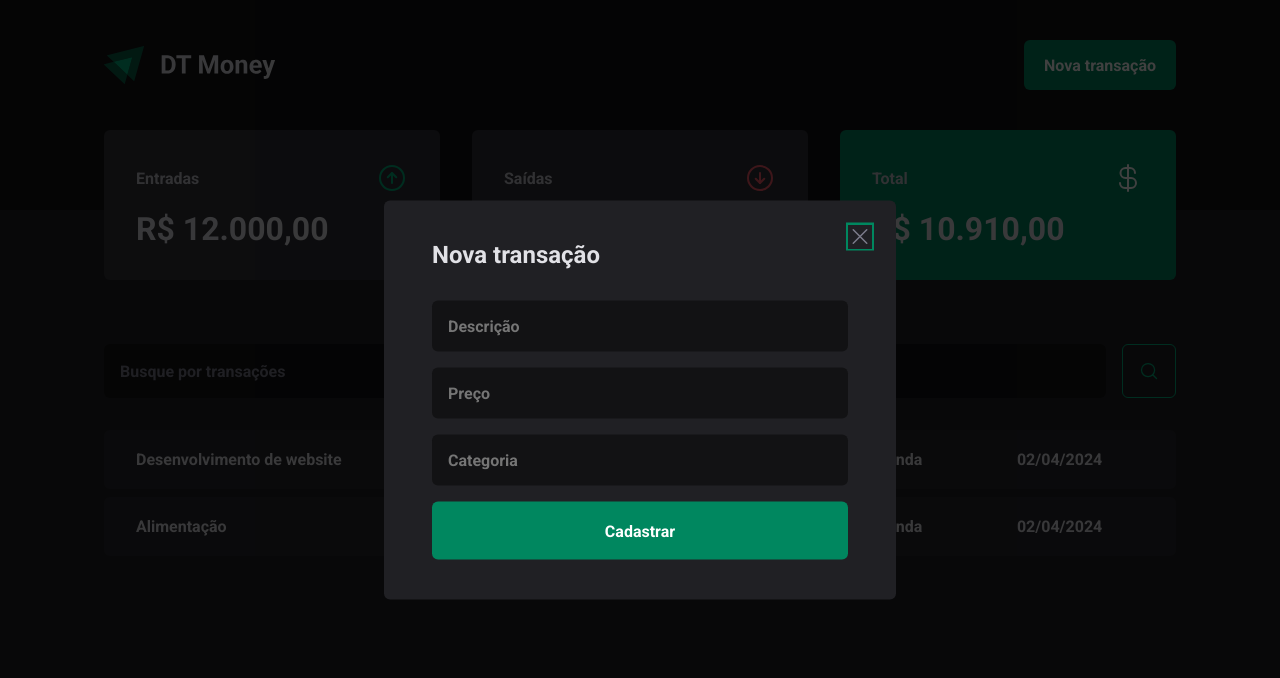
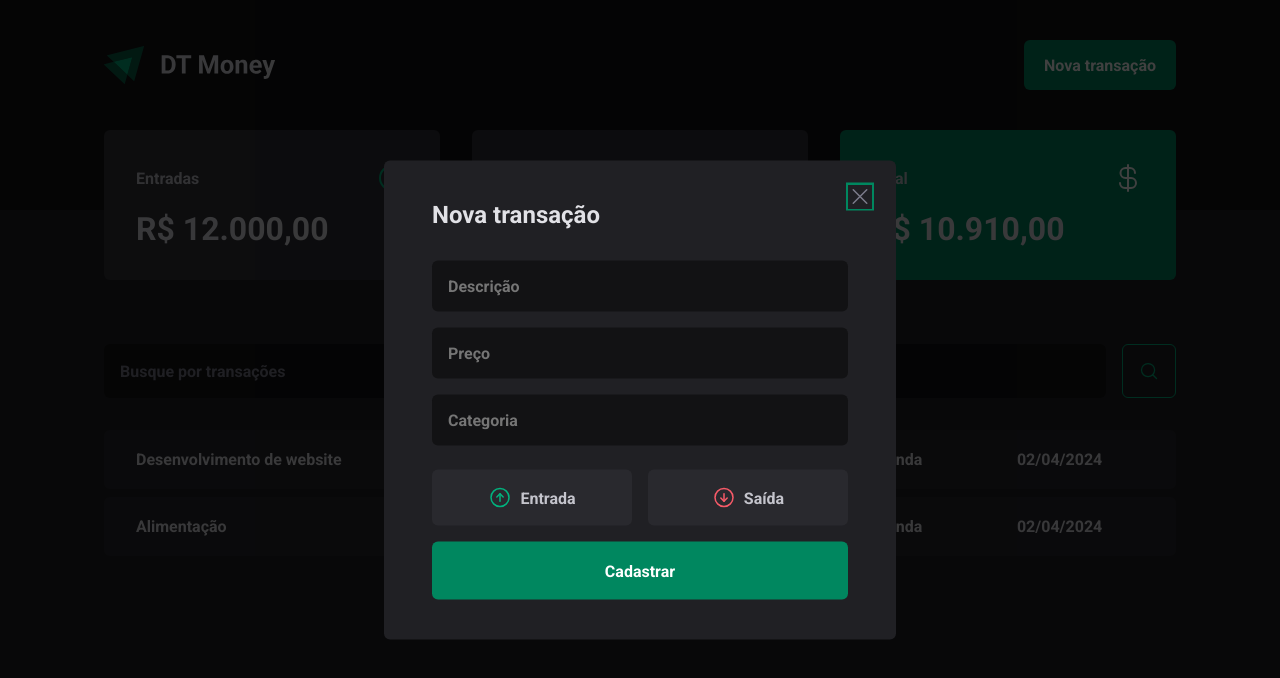
Before and after one commit to lucasunemat/curso-reactjs-3-rocketseat-ts, a React (Vite) app: page / in a window 1280 px wide. Both pictures are taken after a click on the button "Nova transação". Shown: the top 678 px of the page. Built offline with nearby package versions, Linux system fonts and the light colour scheme.

Commit message:
radio buttons

```diff
--- a/package.json
+++ b/package.json
@@ -11,6 +11,7 @@
   },
   "dependencies": {
     "@radix-ui/react-dialog": "^1.0.5",
+    "@radix-ui/react-radio-group": "^1.1.3",
     "phosphor-react": "^1.4.1",
     "react": "^18.2.0",
     "react-dom": "^18.2.0",
--- a/src/components/NewTransactionModal/index.tsx
+++ b/src/components/NewTransactionModal/index.tsx
@@ -1,6 +1,6 @@
 import * as Dialog from "@radix-ui/react-dialog";
-import { CloseButton, Content, Overlay } from "./styles";
-import { X } from "phosphor-react";
+import { CloseButton, Content, Overlay, TransactionType, TransactionTypeButton } from "./styles";
+import { ArrowCircleDown, ArrowCircleUp, X } from "phosphor-react";
 
 //aqui pegou tudo que é dentro do Dialog.Portal
 export function NewTransactionModal() {
@@ -20,6 +20,20 @@
                     <input type="number" placeholder="Preço" required />
                     <input type="text" placeholder="Categoria" required />
 
+                    {/* container de radio-buttons (RadioGroup.Root) */}
+                    <TransactionType>
+                        { /* primeiro botao (RadioGroup.Item) */}
+                        <TransactionTypeButton variant="income" value="income">
+                            <ArrowCircleUp size={24} />
+                            Entrada
+                        </TransactionTypeButton>
+                        { /* segundo botao (RadioGroup.Item) */}
+                        <TransactionTypeButton variant="outcome" value="outcome">
+                            <ArrowCircleDown size={24} />
+                            Saída
+                        </TransactionTypeButton>
+
+                    </TransactionType>
 
                     <button type="submit">
                         Cadastrar
--- a/src/components/NewTransactionModal/styles.ts
+++ b/src/components/NewTransactionModal/styles.ts
@@ -1,4 +1,5 @@
 import * as Dialog from '@radix-ui/react-dialog';
+import * as  RadioGroup from '@radix-ui/react-radio-group';
 import styled from 'styled-components';
 
 // veja que to substituindo os componentes nativos (que vem sem estilização) pelos meus próprios
@@ -78,11 +79,33 @@
     color: ${props => props.theme['gray-500']};
 `;
 
-export const TransactionType = styled.div`
+//o container ao redor dos botoes virou radio group root
+export const TransactionType = styled(RadioGroup.Root)`
     display: grid;
     grid-template-columns: repeat(2, 1fr);
     gap: 1rem;
     margin-top: 0.5rem;
 `;
 
-// parei aqui = 02:38 (estilização TransactionTypeButton)
+interface TransactionTypeButtonProps {
+    variant: 'income' | 'outcome';
+}
+
+//os botões agora vão ser items radio group
+export const TransactionTypeButton = styled(RadioGroup.Item)<TransactionTypeButtonProps>`
+    background: ${props => props.theme['gray-700']};
+    padding: 1rem;
+    display: flex;
+    align-items: center;
+    justify-content: center;
+    gap: 0.5rem;
+    border-radius: 6px;
+    cursor: pointer;
+    border: 0;
+    color: ${props => props.theme['gray-300']};
+
+    //editando o icone
+    svg {
+        color: ${props => props.variant === 'income' ? props.theme['green-300'] : props.theme['red-300']};
+    }
+`;
```
Also changed, not shown: anotacoes.txt, 1 other file (tests, documents, lock files or other folders).
